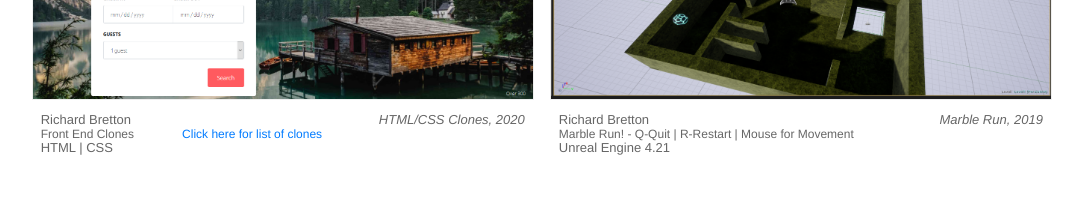
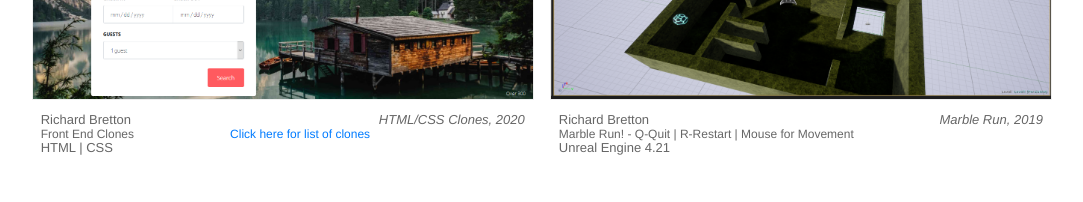
Before and after one commit to rpglegend21/portfolio, a plain HTML site: page index.html in a window 1280 px wide. Shown: the part 849-1051 px from the top of the page, without its empty margins (98-1181 px from the left). Drawn offline with nearby package versions, Linux system fonts and the light colour scheme.

Commit message:
fixed list projects link v2

```diff
--- a/style.css
+++ b/style.css
@@ -284,10 +284,9 @@ h3 {
     padding-left: 11em;
   }
 }
-
-@media (min-width: 597px){
+@media (min-width: 768px){
   .proj-desc a {
-    padding-left: 4em;
+    padding-left: 8em;
   }
 }
 @media (min-width: 576px){
```
